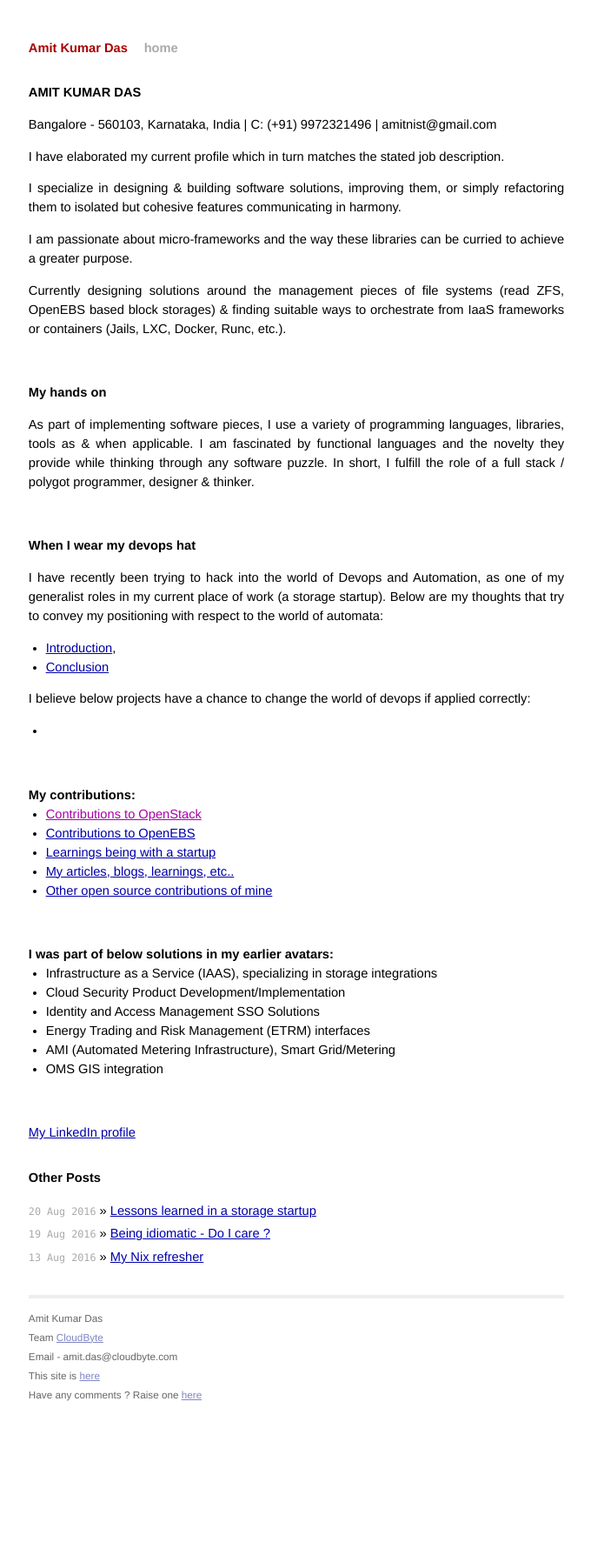
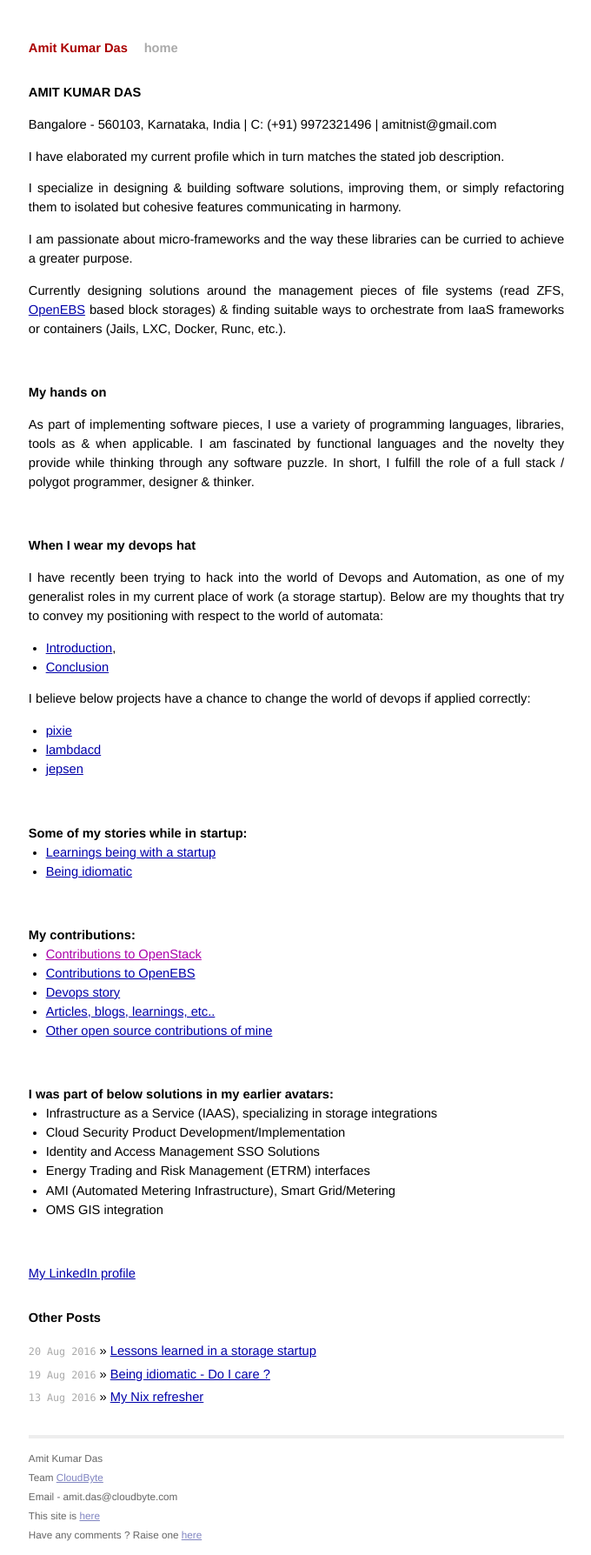
Before and after one commit to AmitKumarDas/amitkumardas.github.io, a Jekyll site: the page built from _posts/2016-09-01-my-resume-cover-letter.md, in a window 1280 px wide. Shown: the whole page at 87% size, without its empty margins (299-979 px from the left). Built offline with Jekyll 4.4.1, drawn with Linux system fonts in a browser that asks for light colours; before the commit the page ends 1626 px from its top, so only the background shows below that.

Commit message:
Update 2016-09-01-my-resume-cover-letter.md

```diff
--- a/_posts/2016-09-01-my-resume-cover-letter.md
+++ b/_posts/2016-09-01-my-resume-cover-letter.md
@@ -15,8 +15,8 @@ I am passionate about micro-frameworks and the way these libraries can be currie
 achieve a greater purpose.
 
 Currently designing solutions around the management pieces of file systems
-(read ZFS, OpenEBS based block storages) & finding suitable ways to orchestrate from
-IaaS frameworks or containers (Jails, LXC, Docker, Runc, etc.).
+(read ZFS, [OpenEBS](https://github.com/openebs/) based block storages) & finding
+suitable ways to orchestrate from IaaS frameworks or containers (Jails, LXC, Docker, Runc, etc.).
 
 <br />
 
@@ -38,7 +38,16 @@ Below are my thoughts that try to convey my positioning with respect to the worl
 - [Conclusion](https://github.com/CloudByteStorages/automation-core/blob/master/touchstone/DesignThoughts/My%20Final%20Thoughts.md)
 
 I believe below projects have a chance to change the world of devops if applied correctly:
-- []()
+- [pixie](https://github.com/pixie-lang/pixie)
+- [lambdacd](https://github.com/flosell/lambdacd)
+- [jepsen](https://github.com/aphyr/jepsen)
+
+<br />
+
+### Some of my stories while in startup:
+
+- [Learnings being with a startup](https://amitkumardas.github.io/2016/08/20/lessons-learned-at-CloudByte.html)
+- [Being idiomatic](https://amitkumardas.github.io/2016/08/19/being-idiomatic-and-do-i-bother.html)
 
 <br />
 
@@ -46,8 +55,8 @@ I believe below projects have a chance to change the world of devops if applied
 
 - [Contributions to OpenStack]()
 - [Contributions to OpenEBS](https://github.com/openebs/)
-- [Learnings being with a startup](https://amitkumardas.github.io/2016/08/20/lessons-learned-at-CloudByte.html)
-- [My articles, blogs, learnings, etc..](https://amitkumardas.github.io/)
+- [Devops story](https://github.com/CloudByteStorages/automation-core)
+- [Articles, blogs, learnings, etc..](https://amitkumardas.github.io/)
 - [Other open source contributions of mine](https://github.com/AmitKumarDas)
 
 <br />
```
